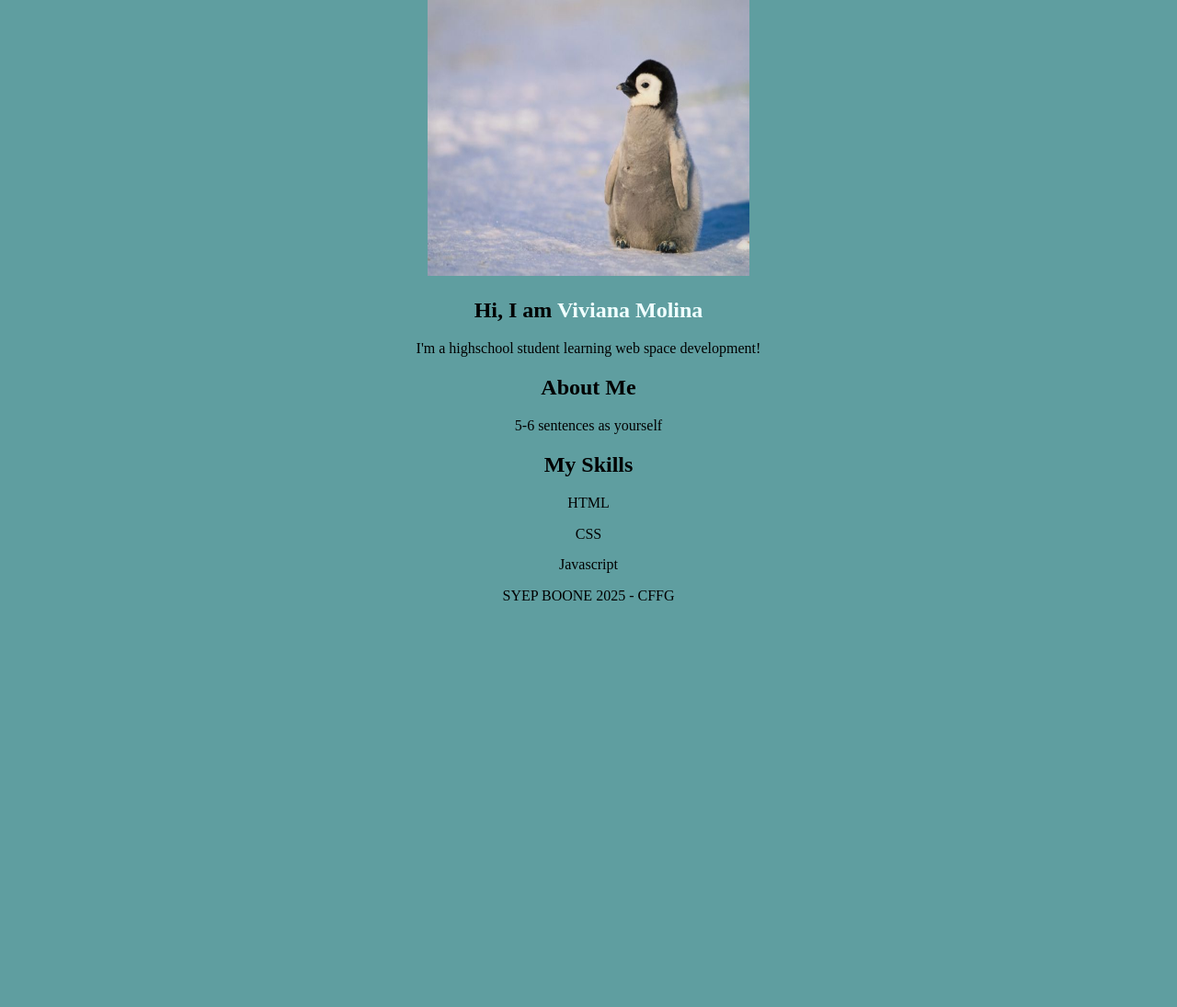
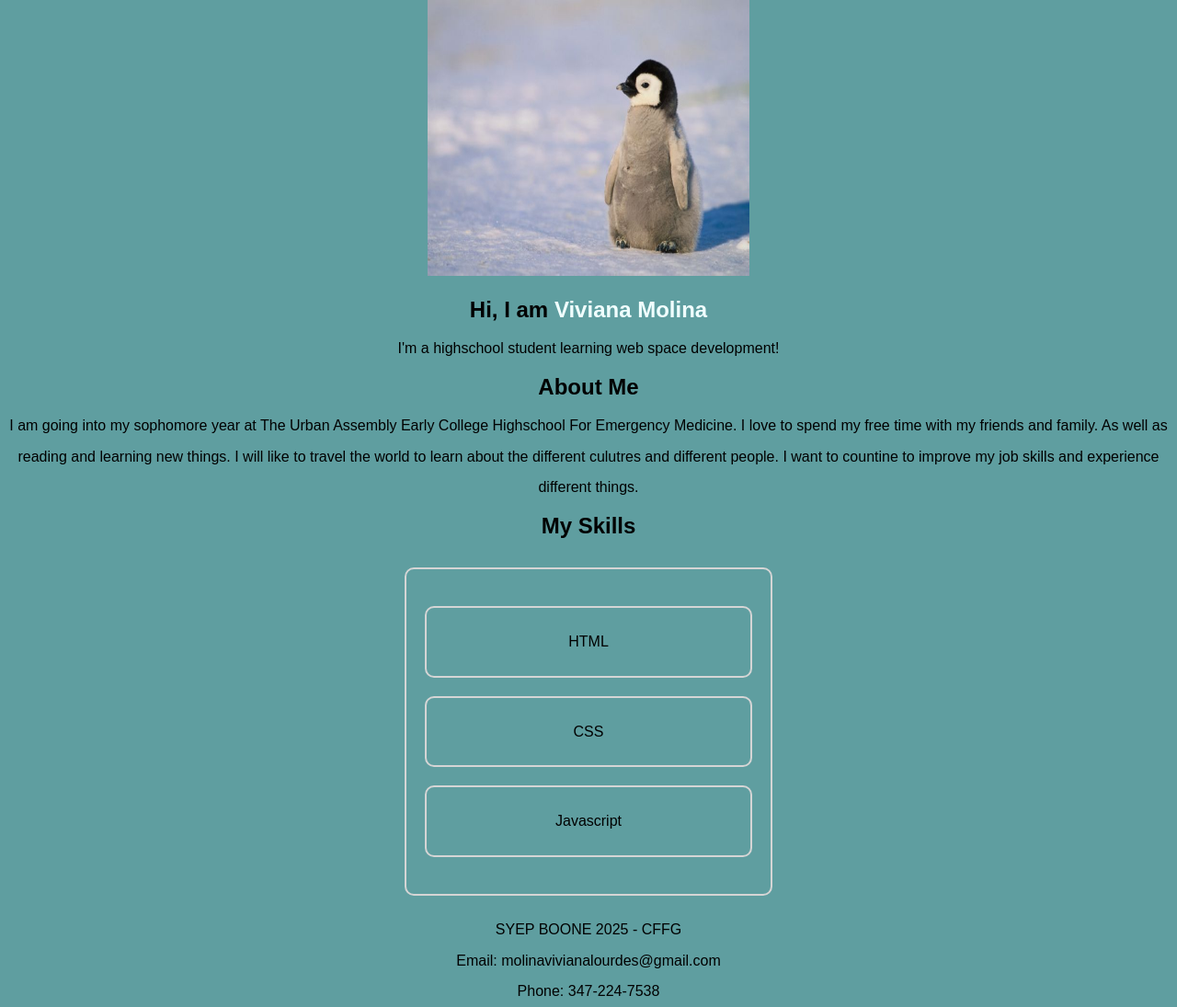
Before and after one commit to vivimolina22/SYEP-BOONE-Viviana-Molina, a plain HTML site: page index.html in a window 1280 px wide. Shown: the whole page at 92% size. Before the commit the page ends 800 px from the top, so only its background shows below. Drawn offline with Linux system fonts and the light colour scheme.

Commit message:
adding on to css style

```diff
--- a/index.html
+++ b/index.html
@@ -18,7 +18,7 @@
 
  <section id="about" class="section">
     <h2>About Me</h2>
-    <p>5-6 sentences as yourself</p>
+    <p>I am going into my sophomore year at The Urban Assembly Early College Highschool For Emergency Medicine. I love to spend my free time with my friends and family. As well as reading and learning new things. I will like to travel the world to learn about the different culutres and different people. I want to countine to improve my job skills and experience different things.  </p>
  </section>
 
  <section id="skills" class="section">
@@ -27,11 +27,16 @@
         <div>HTML</div>
         <div>CSS</div>
         <div>Javascript</div>
+
     </div>
  </section>
 
 
+
 </body>
 
-<footer> SYEP BOONE 2025 - CFFG</footer>
+<footer> SYEP BOONE 2025 - CFFG
+    <p>Email: molinavivianalourdes@gmail.com</p>
+        <p>Phone: 347-224-7538</p>
+</footer>
 </html>
--- a/style.css
+++ b/style.css
@@ -8,6 +8,22 @@ body{
     background-color:cadetblue;
     text-align:center;
     line-height:2.1;
+    font-family: Arial, Helvetica, sans-serif;
+}
+head{
+    font-style: unset;
+    font-size: medium;
+}
+
+div {
+   max-width: 400px;
+  margin: 20px auto;
+  padding: 20px;
+  border: 2px solid #d5d5d5;
+  border-radius: 10px;
+  background-color: cadetblue
+  box-shadow: 0 4px 8px rgba(0,0,0,0.1);
+  font-family: Arial, sans-serif;
 }
 
 .hero img{
```
